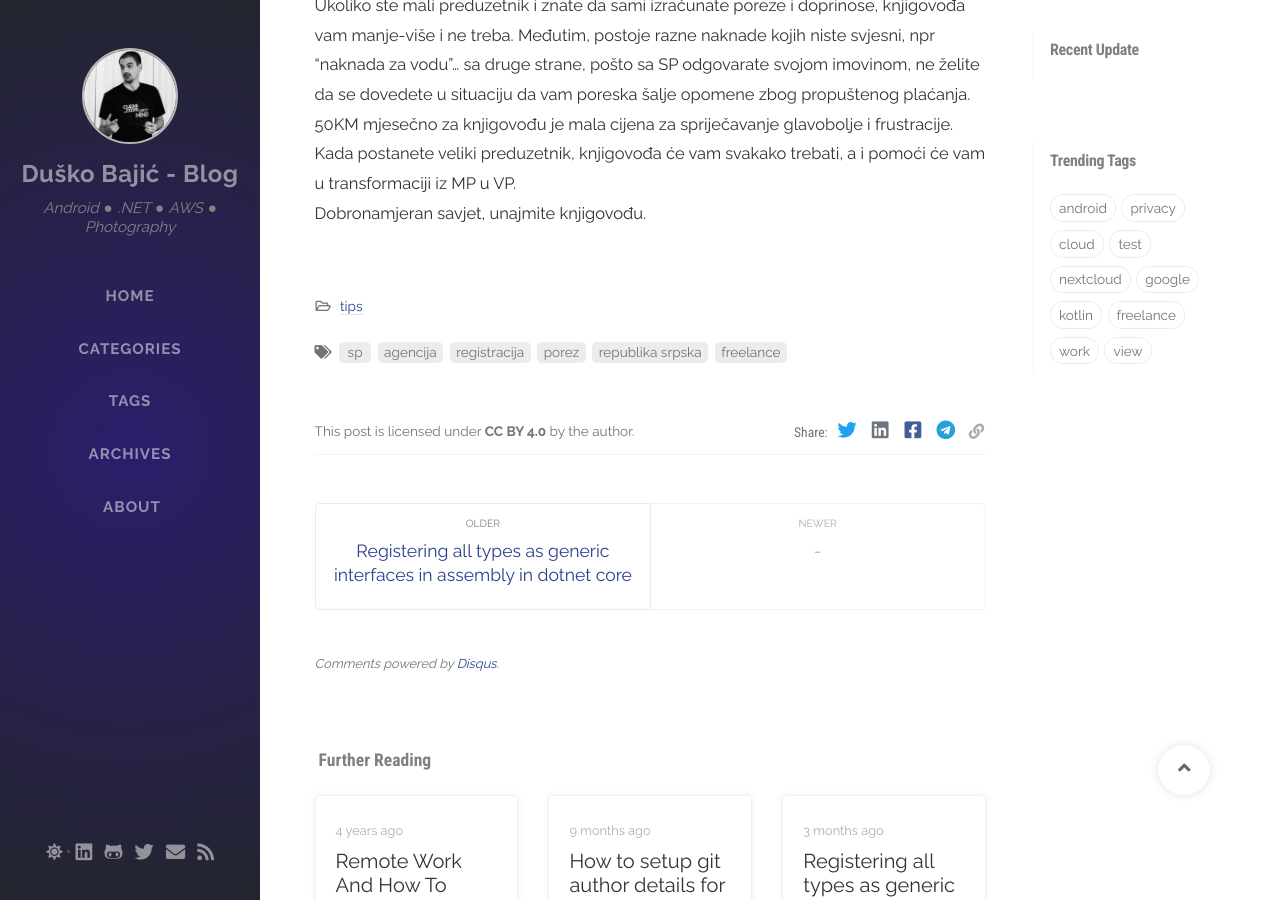
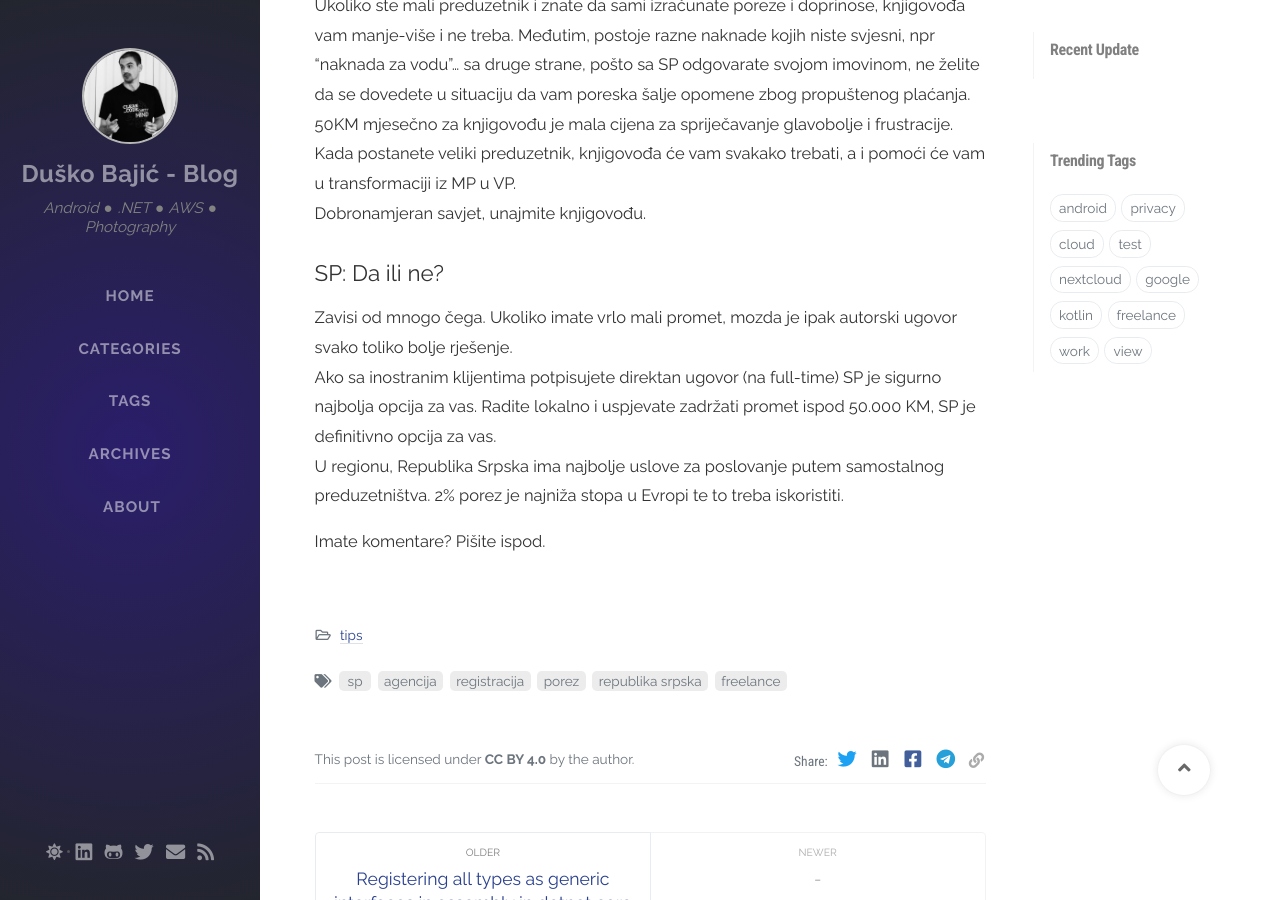
Before and after one commit to bajicdusko/bajicdusko.github.io, a Jekyll site: the page built from _posts/2021-04-05-registracija-sp-republika-srpska.md, in a window 1280 px wide and 900 px high, scrolled down 5257 px. Built offline with Jekyll 4.4.1, drawn with Linux system fonts in a browser that asks for light colours; nearby versions of some CDN libraries; comment, search, counter and statistics services are not loaded.

Commit message:
Added closing paragraph to SP article.

```diff
--- a/_posts/2021-04-05-registracija-sp-republika-srpska.md
+++ b/_posts/2021-04-05-registracija-sp-republika-srpska.md
@@ -132,3 +132,10 @@ Iz ličnog iskustva, proces osnovanja SP-a u Banjoj Luci traje oko 30 dana.
 Ukoliko ste mali preduzetnik i znate da sami izračunate poreze i doprinose, knjigovođa vam manje-više i ne treba. Međutim, postoje razne naknade kojih niste svjesni, npr "naknada za vodu"... sa druge strane, pošto sa SP odgovarate svojom imovinom, ne želite da se dovedete u situaciju da vam poreska šalje opomene zbog propuštenog plaćanja.
 50KM mjesečno za knjigovođu je mala cijena za spriječavanje glavobolje i frustracije. Kada postanete veliki preduzetnik, knjigovođa će vam svakako trebati, a i pomoći će vam u transformaciji iz MP u VP.
 Dobronamjeran savjet, unajmite knjigovođu.
+
+## SP: Da ili ne?
+Zavisi od mnogo čega. Ukoliko imate vrlo mali promet, mozda je ipak autorski ugovor svako toliko bolje rješenje.
+Ako sa inostranim klijentima potpisujete direktan ugovor (na full-time) SP je sigurno najbolja opcija za vas. Radite lokalno i uspjevate zadržati promet ispod 50.000 KM, SP je definitivno opcija za vas.
+U regionu, Republika Srpska ima najbolje uslove za poslovanje putem samostalnog preduzetništva. 2% porez je najniža stopa u Evropi te to treba iskoristiti.
+
+Imate komentare? Pišite ispod.
```
